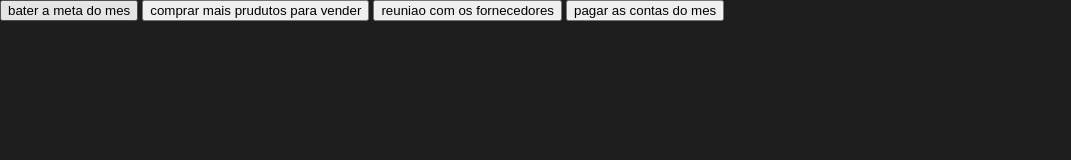
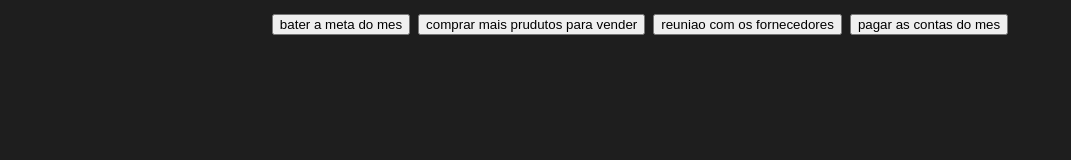
Before and after one commit to lucas170726/minha-loja-, a plain HTML site: page index.html in a window 1280 px wide. Shown: the whole page, without its empty margins (0-1071 px from the left). Drawn offline with Linux system fonts and the light colour scheme.

Commit message:
aaaaaaaa

```diff
--- a/style.css
+++ b/style.css
@@ -1,3 +1,5 @@
+@import url('https://fonts.googleapis.com/css2?family=Chakra+Petch&display=swap');
+
 :root{
     --cor-do-fundo: #1e1e1e;
     --verde: #6fff57;
@@ -15,3 +17,12 @@ body{
     box-sizing: border-box;
 
 }
+
+.conteudo-principal{
+    display: flex;
+    flex-direction: column;
+    align-items: center;
+    justify-content: center;
+    font-size: 32px;
+
+}
```
